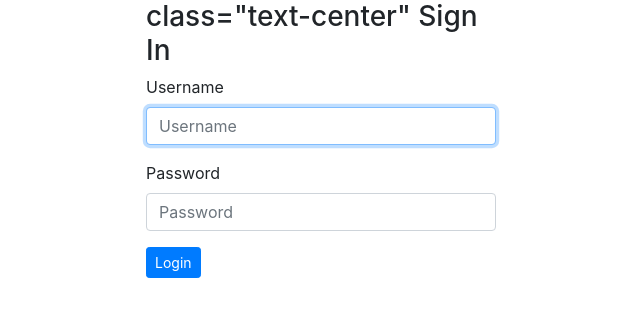
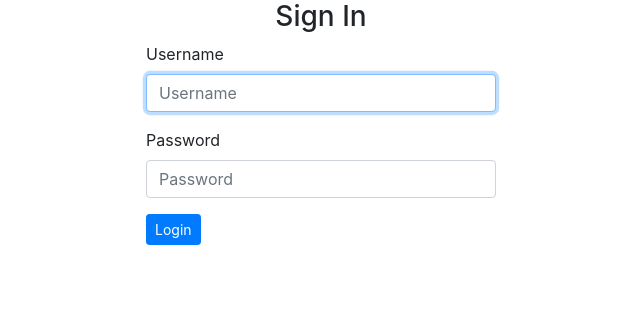
Before and after one commit to elkwal/Instagram-App, a Django app: page /login/ in a window 1280 px wide. Shown: the top 317 px of the page, without its empty margins (319-959 px from the left). Run offline with Django 3.2, Linux system fonts and the light colour scheme; some libraries are stand-ins or nearby versions.

Commit message:
made many changes

```diff
--- a/images/templates/registration/login.html
+++ b/images/templates/registration/login.html
@@ -10,7 +10,7 @@
         {% endif %}
         <div class="panel panel-default">
             <div class="panel-heading">
-                <h3> class="text-center" Sign In </h3>
+                <h3 class="text-center"> Sign In </h3>
 
             </div>
             <div class="panel-body">
```
